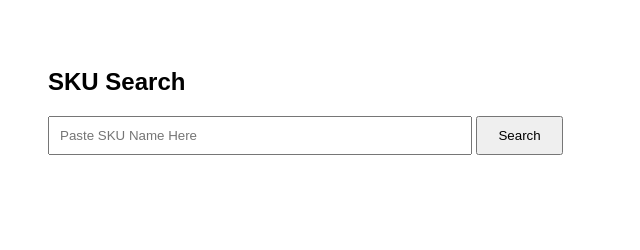
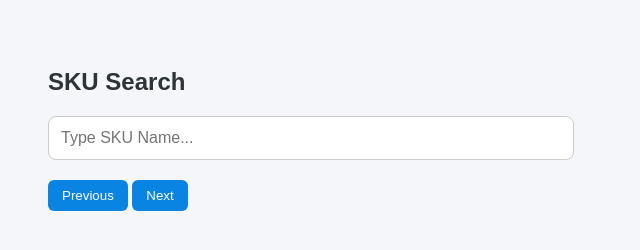
Before and after one commit to azees4997-spec/sku-search-app, a plain HTML site: page index.html in a window 1280 px wide. Shown: the whole page, without its empty margins (0-640 px from the left). Drawn offline with nearby package versions, Linux system fonts and the light colour scheme.

Commit message:
Update index.html

```diff
--- a/index.html
+++ b/index.html
@@ -4,22 +4,49 @@
   <title>SKU Search</title>
   <script src="https://cdn.jsdelivr.net/npm/@supabase/supabase-js@2"></script>
   <style>
-    body { font-family: Arial; padding: 40px; }
-    input { width: 400px; padding: 10px; }
-    button { padding: 10px 20px; }
-    table { margin-top: 20px; border-collapse: collapse; width: 100%; }
-    th, td { border: 1px solid #ddd; padding: 8px; }
-    th { background: #f2f2f2; }
+    body { font-family: Arial; background:#f5f6fa; padding:40px; }
+    h2 { color:#2d3436; }
+    input {
+      width: 500px;
+      padding: 12px;
+      font-size:16px;
+      border-radius:8px;
+      border:1px solid #ccc;
+    }
+    .card {
+      background:white;
+      padding:15px;
+      margin-top:15px;
+      border-radius:10px;
+      box-shadow:0 2px 8px rgba(0,0,0,0.1);
+    }
+    .highlight { background: yellow; font-weight: bold; }
+    .pagination { margin-top:20px; }
+    button {
+      padding:8px 14px;
+      border:none;
+      border-radius:6px;
+      background:#0984e3;
+      color:white;
+      cursor:pointer;
+    }
+    button:disabled { background:gray; }
+    #loader { display:none; margin-top:20px; }
   </style>
 </head>
 <body>
 
 <h2>SKU Search</h2>
 
-<input type="text" id="searchBox" placeholder="Paste SKU Name Here">
-<button onclick="search()">Search</button>
+<input type="text" id="searchBox" placeholder="Type SKU Name..." oninput="search()">
 
+<div id="loader">🔄 Loading...</div>
 <div id="results"></div>
+
+<div class="pagination">
+  <button onclick="prevPage()">Previous</button>
+  <button onclick="nextPage()">Next</button>
+</div>
 
 <script>
   const supabaseUrl = "https://rhxrtsjocqizhxqhbzgu.supabase.co";
@@ -28,14 +55,34 @@
   const { createClient } = supabase;
   const supabaseClient = createClient(supabaseUrl, supabaseKey);
 
+  let currentPage = 0;
+  const pageSize = 10;
+  let currentKeyword = "";
+
   async function search() {
-    const keyword = document.getElementById("searchBox").value;
+    const keyword = document.getElementById("searchBox").value.trim();
+    currentKeyword = keyword;
+    currentPage = 0;
+    if (keyword.length < 2) {
+      document.getElementById("results").innerHTML = "";
+      return;
+    }
+    fetchData();
+  }
+
+  async function fetchData() {
+    document.getElementById("loader").style.display = "block";
+
+    const from = currentPage * pageSize;
+    const to = from + pageSize - 1;
 
     const { data, error } = await supabaseClient
-      .from('drugs_data')   // <-- your table name
+      .from('drugs_data')
       .select('*')
-      .ilike('sku_name', '%' + keyword + '%')
-      .limit(20);
+      .ilike('sku_name', '%' + currentKeyword + '%')
+      .range(from, to);
+
+    document.getElementById("loader").style.display = "none";
 
     if (error) {
       document.getElementById("results").innerHTML = error.message;
@@ -47,20 +94,36 @@
       return;
     }
 
-    let html = "<table><tr><th>SKU ID</th><th>SKU Name</th><th>Pack Size</th><th>MRP</th></tr>";
-
+    let html = "";
     data.forEach(row => {
-      html += "<tr>" +
-        "<td>" + row.sku_id + "</td>" +
-        "<td>" + row.sku_name + "</td>" +
-        "<td>" + row.pack_size + "</td>" +
-        "<td>" + row.mrp + "</td>" +
-      "</tr>";
+      html += `
+        <div class="card">
+          <strong>${highlight(row.sku_name)}</strong><br>
+          SKU ID: ${row.sku_id}<br>
+          Pack: ${row.pack_size}<br>
+          MRP: ₹${row.mrp}
+        </div>
+      `;
     });
 
-    html += "</table>";
+    document.getElementById("results").innerHTML = html;
+  }
 
-    document.getElementById("results").innerHTML = html;
+  function highlight(text) {
+    const regex = new RegExp("(" + currentKeyword + ")", "gi");
+    return text.replace(regex, '<span class="highlight">$1</span>');
+  }
+
+  function nextPage() {
+    currentPage++;
+    fetchData();
+  }
+
+  function prevPage() {
+    if (currentPage > 0) {
+      currentPage--;
+      fetchData();
+    }
   }
 </script>
 
```
